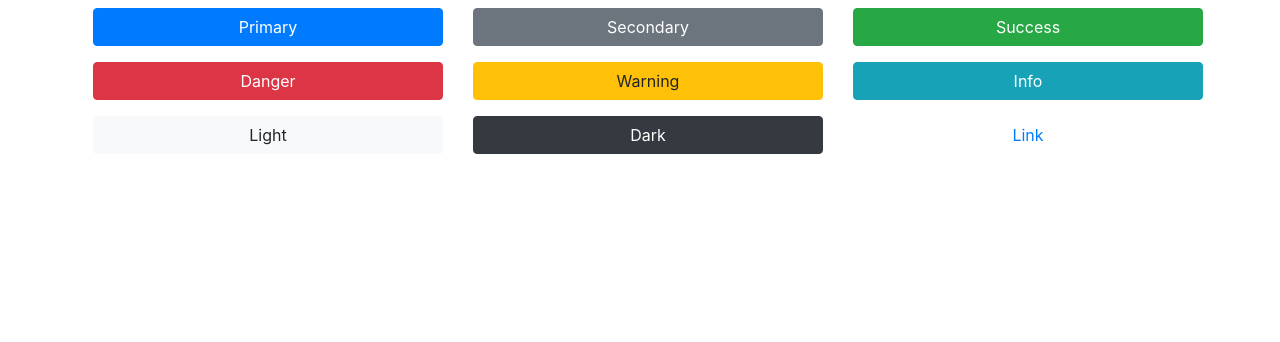
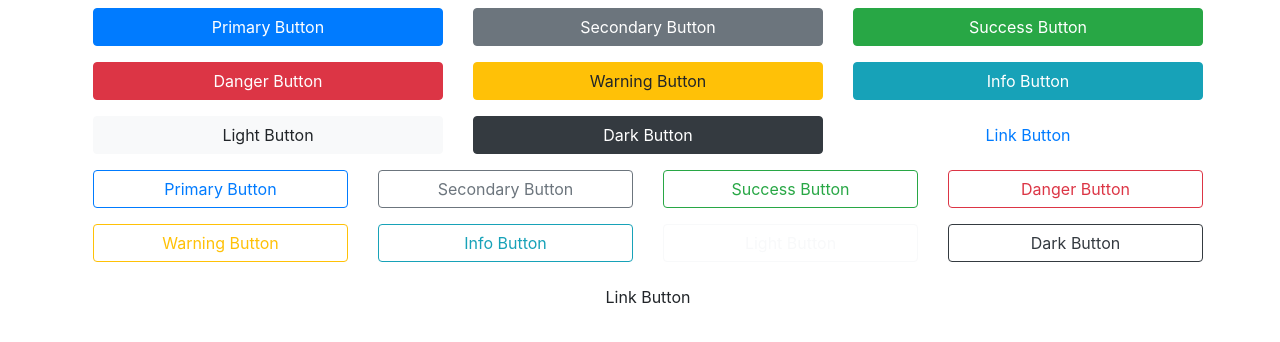
Before and after one commit to Salaaha2/BootstrapGridAndButtons, a plain HTML site: page index.html in a window 1280 px wide. Drawn offline with nearby package versions, Linux system fonts and the light colour scheme.

Commit message:
new push

```diff
--- a/index.html
+++ b/index.html
@@ -4,44 +4,70 @@
 <head>
     <meta charset="UTF-8">
     <meta name="viewport" content="width=device-width, initial-scale=1.0">
-
-    <link rel="stylesheet" href="https://cdn.jsdelivr.net/npm/bootstrap@4.6.2/dist/css/bootstrap.min.css"
-        integrity="sha384-xOolHFLEh07PJGoPkLv1IbcEPTNtaed2xpHsD9ESMhqIYd0nLMwNLD69Npy4HI+N" crossorigin="anonymous">
-
     <title>Bootstrap Grid and Buttons</title>
+    <link rel="stylesheet" href="https://stackpath.bootstrapcdn.com/bootstrap/4.5.2/css/bootstrap.min.css" integrity="sha384-JcKb8q3iqJ61gNV9KGb8thSsNjpSL0n8PARn9HuZOnIxN0hoP+VmmDGMN5t9UJ0Z" crossorigin="anonymous">
 </head>
 
 <body>
     <div class="container">
         <div class="row">
             <div class="col-4">
-                <button type="button" class="btn btn-primary width-auto m-2 w-100">Primary</button>
+                <button type="button" class="btn btn-primary width-auto m-2 w-100">Primary Button</button>
             </div>
             <div class="col-4">
-                <button type="button" class="btn btn-secondary width-auto m-2 w-100">Secondary</button>
+                <button type="button" class="btn btn-secondary width-auto m-2 w-100">Secondary Button</button>
             </div>
             <div class="col-4">
-                <button type="button" class="btn btn-success width-auto m-2 w-100">Success</button>
+                <button type="button" class="btn btn-success width-auto m-2 w-100">Success Button</button>
             </div>
             <div class="col-4">
-                <button type="button" class="btn btn-danger width-auto m-2 w-100">Danger</button>
+                <button type="button" class="btn btn-danger width-auto m-2 w-100">Danger Button</button>
             </div>
             <div class="col-4">
-                <button type="button" class="btn btn-warning width-auto m-2 w-100">Warning</button>
+                <button type="button" class="btn btn-warning width-auto m-2 w-100">Warning Button</button>
             </div>
             <div class="col-4">
-                <button type="button" class="btn btn-info width-auto m-2 w-100">Info</button>
+                <button type="button" class="btn btn-info width-auto m-2 w-100">Info Button</button>
             </div>
             <div class="col-4">
-                <button type="button" class="btn btn-light width-auto m-2 w-100">Light</button>
+                <button type="button" class="btn btn-light width-auto m-2 w-100">Light Button</button>
             </div>
             <div class="col-4">
-                <button type="button" class="btn btn-dark width-auto m-2 w-100">Dark</button>
+                <button type="button" class="btn btn-dark width-auto m-2 w-100">Dark Button</button>
             </div>
             <div class="col-4">
-                <button type="button" class="btn btn-link width-auto m-2 w-100">Link</button>
+                <button type="button" class="btn btn-link width-auto m-2 w-100">Link Button</button>
             </div>
 
+            <!-- Phase 2 -->
+
+            <div class="col-3">
+                <button type="button" class="btn btn-outline-primary width-auto m-2 w-100">Primary Button</button>
+            </div>
+            <div class="col-3">
+                <button type="button" class="btn btn-outline-secondary width-auto m-2 w-100">Secondary Button</button>
+            </div>
+            <div class="col-3">
+                <button type="button" class="btn btn-outline-success width-auto m-2 w-100">Success Button</button>
+            </div>
+            <div class="col-3">
+                <button type="button" class="btn btn-outline-danger width-auto m-2 w-100">Danger Button</button>
+            </div>
+            <div class="col-3">
+                <button type="button" class="btn btn-outline-warning width-auto m-2 w-100">Warning Button</button>
+            </div>
+            <div class="col-3">
+                <button type="button" class="btn btn-outline-info width-auto m-2 w-100">Info Button</button>
+            </div>
+            <div class="col-3">
+                <button type="button" class="btn btn-outline-light width-auto m-2 w-100">Light Button</button>
+            </div>
+            <div class="col-3">
+                <button type="button" class="btn btn-outline-dark width-auto m-2 w-100">Dark Button</button>
+            </div>
+            <div class="col-12">
+                <button type="button" class="btn btn-outline-link width-auto m-2 w-100">Link Button</button>
+            </div>
         </div>
     </div>
 
```
